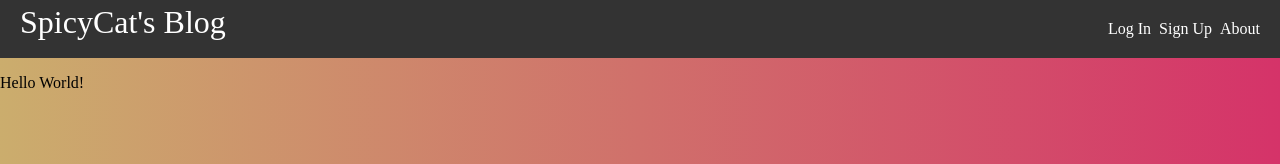
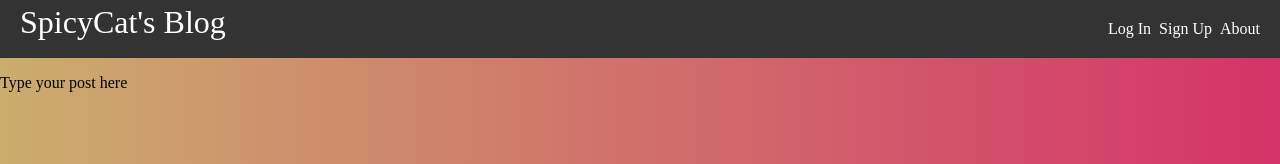
Before and after one commit to SpicyCatGames/spicy-cats-blog, a React (Create React App) app: page /new-post in a window 1280 px wide. Shown: the top 164 px of the page. Built offline with nearby package versions, Linux system fonts and the light colour scheme; no server answers.

Commit message:
unimportant

```diff
--- a/src/components/Tiptap.js
+++ b/src/components/Tiptap.js
@@ -5,7 +5,7 @@ import StarterKit from "@tiptap/starter-kit";
 const Tiptap = () => {
   const editor = useEditor({
     extensions: [StarterKit],
-    content: "<p>Hello World!</p>",
+    content: "<p>Type your post here</p>",
   });
 
   return <EditorContent editor={editor} />;
```
